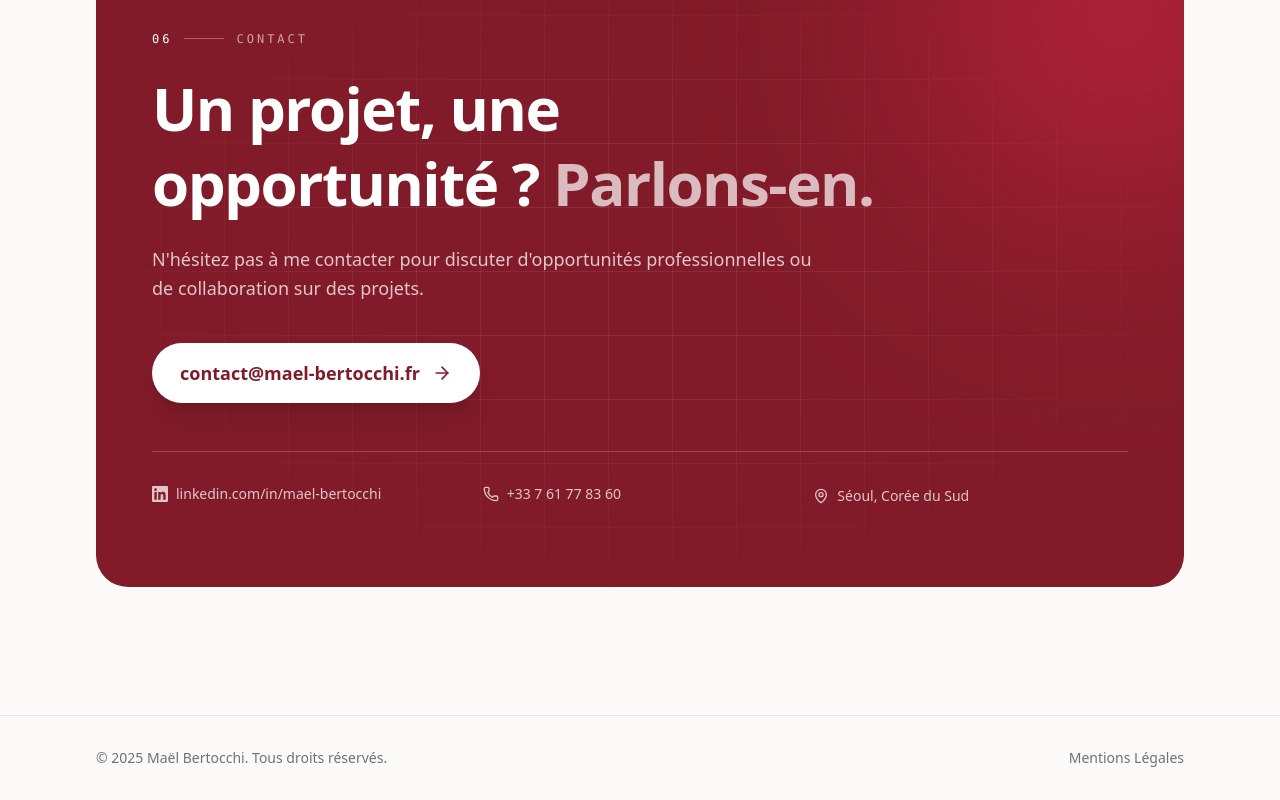
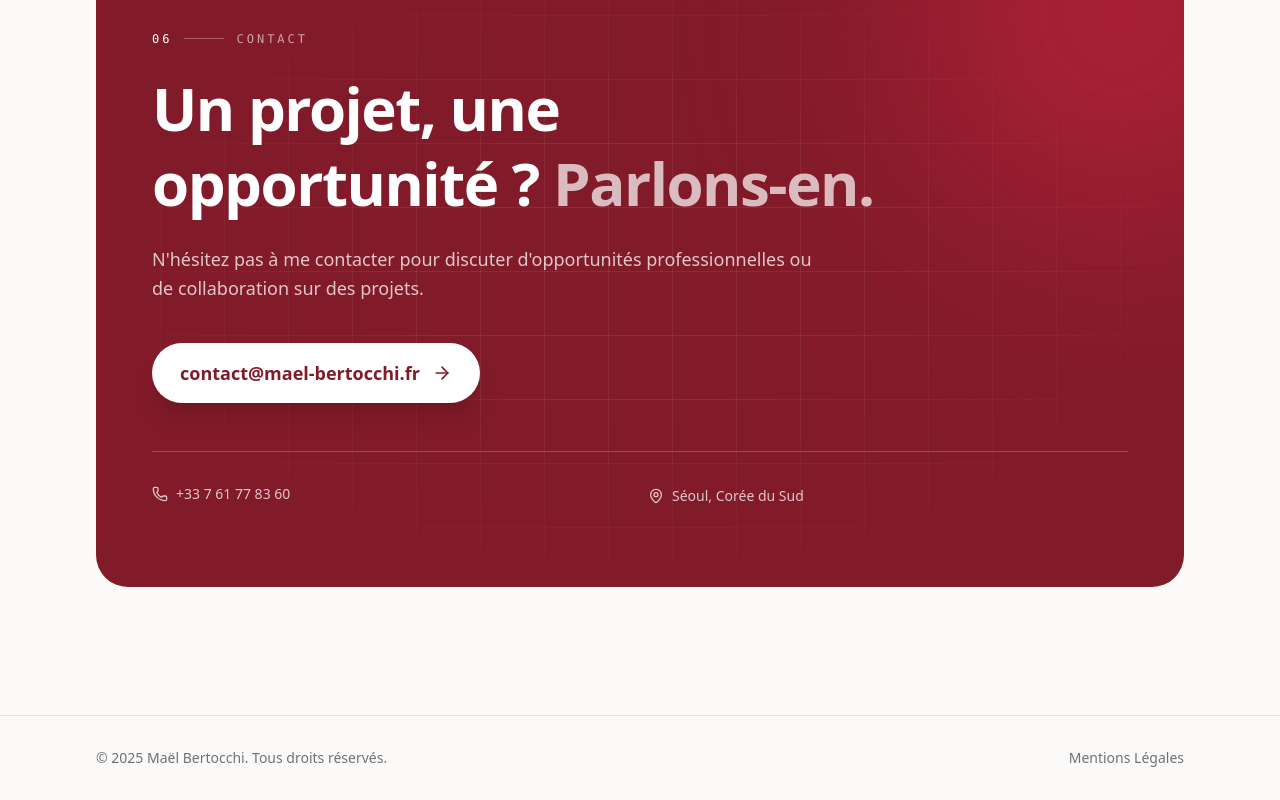
Before and after one commit to mael-bertocchi/my-portfolio, a React (Vite) app: page / in a window 1280 px wide. Shown: the part 8123-8923 px from the top of the page. Built offline with nearby package versions, Linux system fonts and the light colour scheme.

Commit message:
fix(contact): remove duplicated linkedin link

```diff
--- a/src/pages/home/sections/contact.tsx
+++ b/src/pages/home/sections/contact.tsx
@@ -1,6 +1,5 @@
 import { SOCIAL_LINKS } from '@/data/portfolio';
 import type { Maybe } from '@/models';
-import { LinkedinIcon } from '@components/brand-icons';
 import { ArrowRight, MapPin, Phone } from 'lucide-react';
 import type { JSX } from 'react';
 import { useTranslation } from 'react-i18next';
@@ -35,13 +34,7 @@ function HomeContactSection(): Maybe<JSX.Element> {
                         <ArrowRight className='h-5 w-5 flex-shrink-0 transition-transform group-hover:translate-x-1' />
                     </a>
 
-                    <ul className='mt-12 grid gap-4 border-t border-white/20 pt-8 text-sm text-white/75 sm:grid-cols-3'>
-                        <li>
-                            <a href={SOCIAL_LINKS.linkedin} target='_blank' rel='noopener noreferrer' className='inline-flex items-center gap-2 transition-colors hover:text-white'>
-                                <LinkedinIcon className='h-4 w-4' />
-                                <span>linkedin.com/in/mael-bertocchi</span>
-                            </a>
-                        </li>
+                    <ul className='mt-12 grid gap-4 border-t border-white/20 pt-8 text-sm text-white/75 sm:grid-cols-2'>
                         <li>
                             <a href={`tel:${SOCIAL_LINKS.phone}`} className='inline-flex items-center gap-2 transition-colors hover:text-white'>
                                 <Phone className='h-4 w-4' />
```
